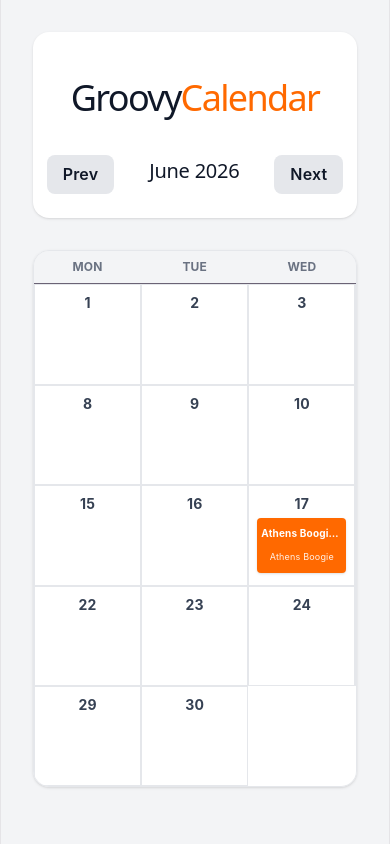
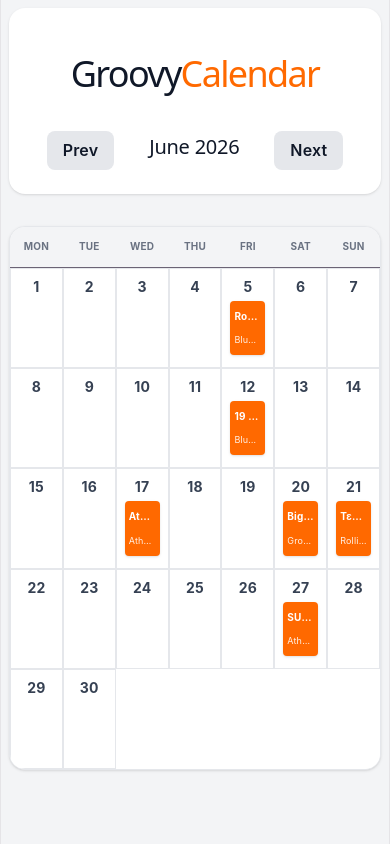
Before and after one commit to Bakiboop/GroovyCalendar, a React app in the folder frontend/: page / in a window 390 px wide. Built offline with nearby package versions, Linux system fonts and the light colour scheme; the HTML template or start-up script is replaced by a standard one.

Commit message:
fixing calendar bug phone

```diff
--- a/frontend/src/App.jsx
+++ b/frontend/src/App.jsx
@@ -66,26 +66,29 @@ export default function App() {
   };
 
   return (
-    <div className="min-h-screen bg-gray-100 p-8 font-sans">
+    // 1. ΑΛΛΑΓΗ: Αλλάξαμε το p-8 σε p-2 md:p-8. Έτσι στο κινητό κερδίζουμε πάρα πολύ χώρο δεξιά-αριστερά!
+    <div className="min-h-screen bg-gray-100 p-2 md:p-8 font-sans">
       <div className="max-w-6xl mx-auto">
         <header className="flex flex-col md:flex-row justify-between items-center gap-4 mb-8 bg-white p-6 rounded-2xl shadow-sm">
-          {/* Βάλαμε !text-gray-900 για να επιβάλουμε το σκούρο χρώμα κόντρα στο index.css */}
           <h1 className="text-3xl font-extrabold !text-gray-900">Groovy<span className="text-orange-500">Calendar</span></h1>
           <div className="flex items-center gap-4">
             <button onClick={prevMonth} className="px-4 py-2 bg-gray-200 text-gray-900 font-semibold rounded-lg hover:bg-gray-300">Prev</button>
-            {/* Βάλαμε !text-gray-900 και εδώ για τον μήνα */}
             <h2 className="text-xl font-bold w-32 text-center !text-gray-900">{monthNames[currentMonth - 1]} {currentYear}</h2>
             <button onClick={nextMonth} className="px-4 py-2 bg-gray-200 text-gray-900 font-semibold rounded-lg hover:bg-gray-300">Next</button>
           </div>
         </header>
 
         <div className="flex flex-col-reverse lg:flex-row gap-8">
-          <div className="flex-1 bg-white rounded-2xl shadow-sm border border-gray-200 overflow-x-auto">
-            {/* ΕΔΩ ΗΤΑΝ ΤΟ ΛΑΘΟΣ: Διορθώσαμε το 7500px σε 750px */}
-            <div className="min-w-[750px] lg:min-w-full">
+
+          {/* 2. ΑΛΛΑΓΗ: Το κάναμε ξανά overflow-hidden αντί για overflow-x-auto */}
+          <div className="flex-1 bg-white rounded-2xl shadow-sm border border-gray-200 overflow-hidden">
+
+            {/* 3. ΑΛΛΑΓΗ: Σβήσαμε το min-w-[750px] και βάλαμε w-full για να "ζουληχτεί" και να χωρέσει στην οθόνη! */}
+            <div className="w-full">
               <div className="grid grid-cols-7 bg-gray-100 border-b">
                 {['Mon', 'Tue', 'Wed', 'Thu', 'Fri', 'Sat', 'Sun'].map(day => (
-                  <div key={day} className="py-2 text-center text-xs font-bold text-gray-500 uppercase">{day}</div>
+                  // 4. ΑΛΛΑΓΗ (Προαιρετική): Κάναμε τα αρχικά των ημερών λίγο πιο μικρά στα κινητά (text-[10px])
+                  <div key={day} className="py-2 text-center text-[10px] md:text-xs font-bold text-gray-500 uppercase">{day}</div>
                 ))}
               </div>
               <div className="grid grid-cols-7 bg-white">
@@ -96,19 +99,13 @@ export default function App() {
 
           {selectedEvent && (
             <div className="lg:w-80 bg-white p-6 rounded-2xl shadow-lg h-fit lg:sticky lg:top-8">
-
-              {/* --- ΝΕΟ: Το Όνομα της Σχολής Πάνω Πάνω! --- */}
               <div className="flex items-center gap-2 mb-4 text-orange-600 border-b border-gray-100 pb-3">
                 <span className="text-xl">🏫</span>
                 <span className="font-extrabold uppercase tracking-wider text-sm">
                   {selectedEvent.SchoolName}
                 </span>
               </div>
-              {/* ------------------------------------------ */}
 
-              {/* ------------------------------------------ */}
-
-              {/* --- SMART THUMBNAIL LAYOUT --- */}
               <div className="w-full max-h-[320px] mb-4 rounded-xl overflow-hidden border border-gray-100 shadow-sm bg-gray-50 flex items-center justify-center p-1">
                 <img
                   src={selectedEvent.ImageUrl}
@@ -130,7 +127,6 @@ export default function App() {
                 </p>
               </div>
 
-              {/* Τα δύο κουμπιά */}
               <div className="flex gap-2 mt-6">
                 <a
                   href={selectedEvent.EventUrl}
```
